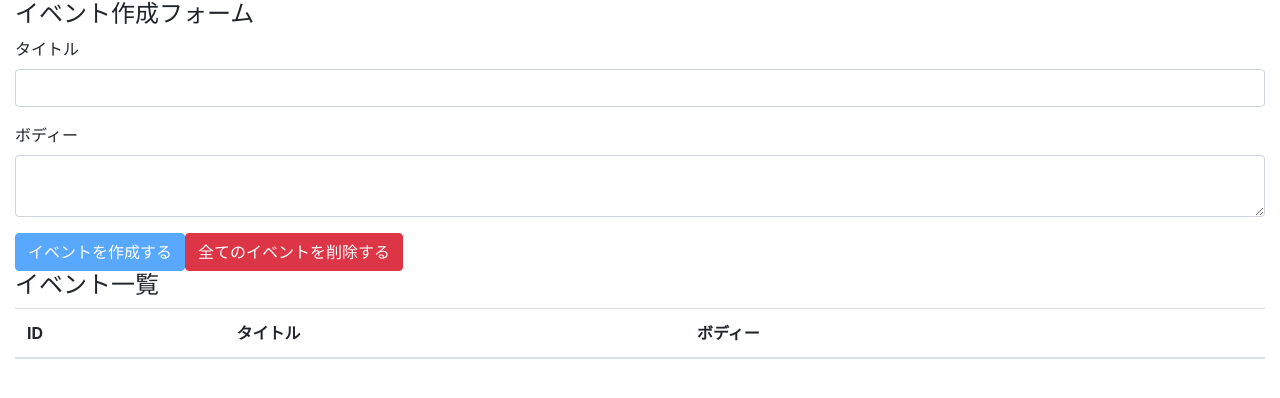
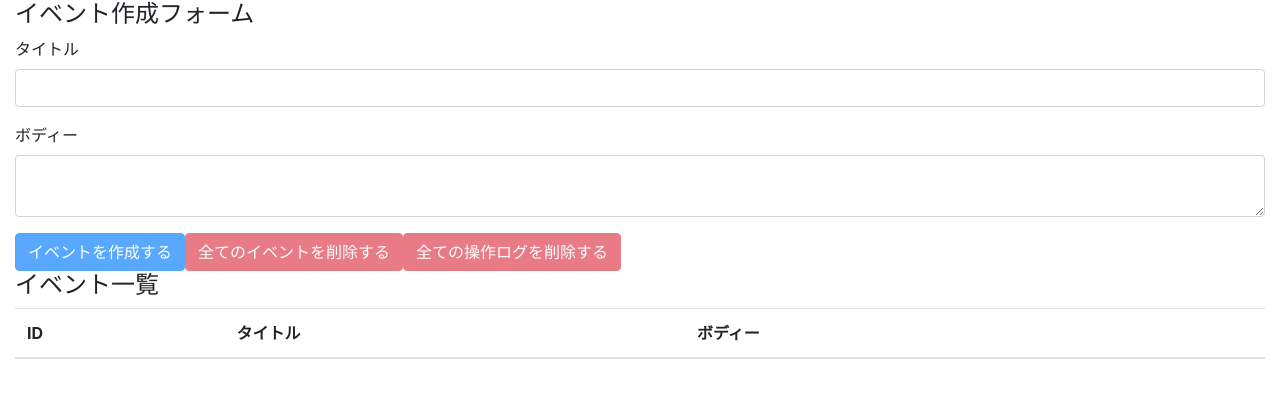
Before and after one commit to ma-chang/react-hooks-101, a React (Create React App) app: page / in a window 1280 px wide. Shown: the top 398 px of the page. Built offline with nearby package versions, Linux system fonts and the light colour scheme.

Commit message:
delete all operation logs

```diff
--- a/src/components/EventForm.js
+++ b/src/components/EventForm.js
@@ -51,6 +51,17 @@
   };
 
   const unCreatable = (title === '') | (body === '');
+
+  const deleteAllOperationLogs = (e) => {
+    e.preventDefault();
+    const result = window.confirm('全ての操作ログを本当に削除しますか？');
+    if (result) {
+      dispatch({
+        type: DELETE_ALL_OPERATION_LOGS,
+      });
+    }
+  };
+
   //console.log({ state });
   return (
     <>
@@ -84,9 +95,12 @@
         <button
           className="btn btn-danger"
           onClick={deleteAllEvents}
-          disabled={state.events.aritylength === 0}
+          disabled={state.events.length === 0}
         >
           全てのイベントを削除する
+        </button>
+        <button className="btn btn-danger" onClick={deleteAllOperationLogs} disabled={state.operationLogs.length === 0}>
+          全ての操作ログを削除する
         </button>
       </form>
     </>
```
